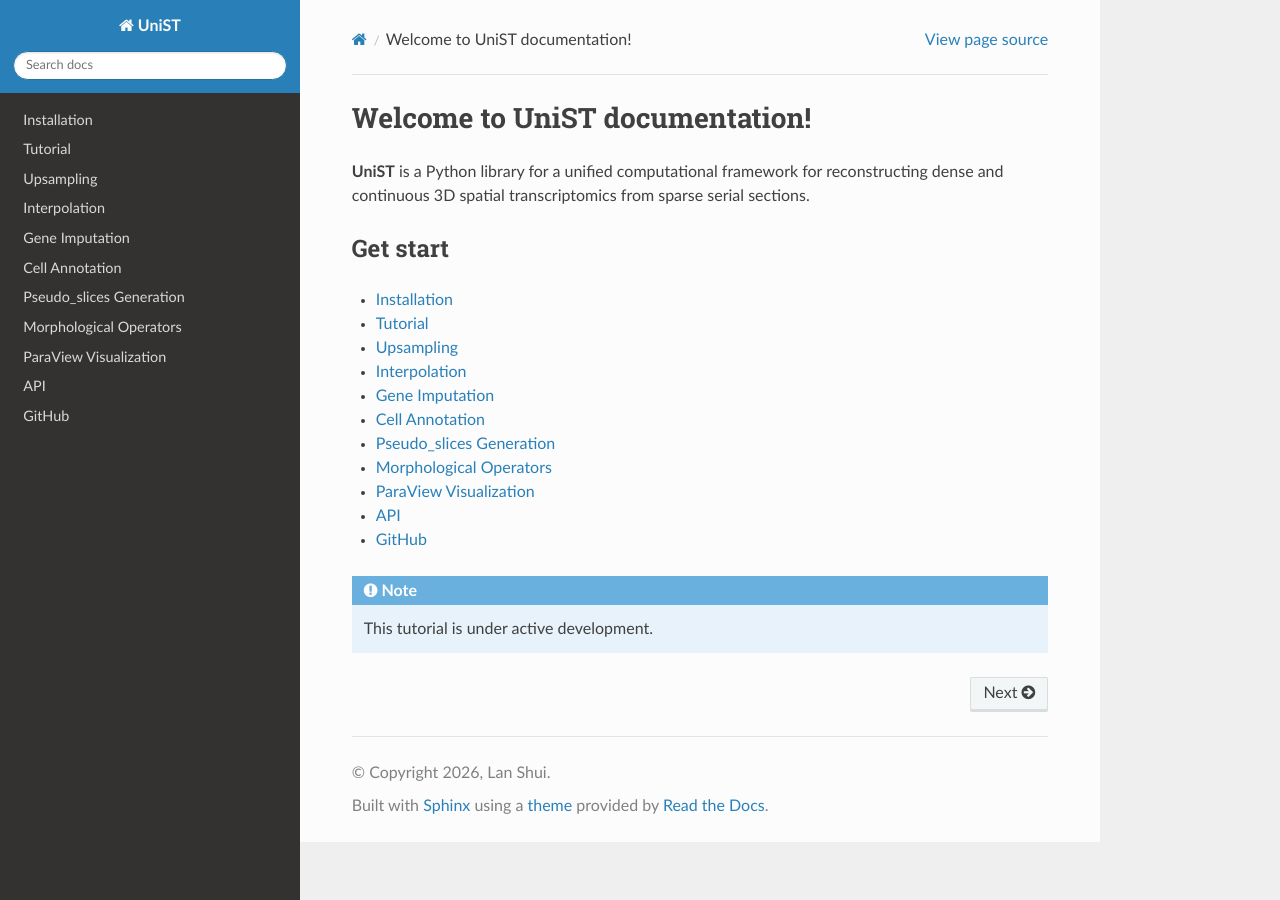
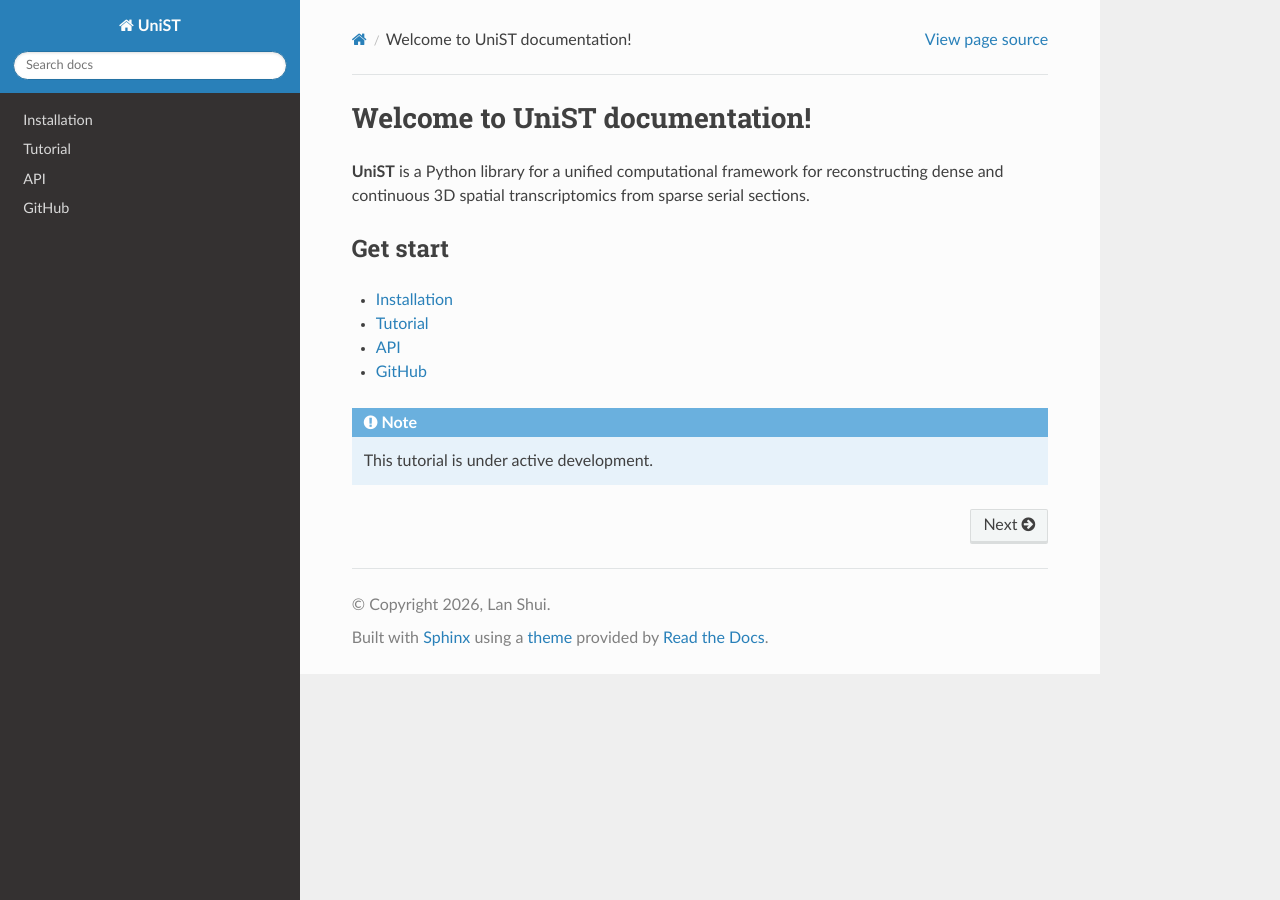
Before and after one commit to lanshui98/UniST-tutorial, a Sphinx documentation site: the page built from docs/source/index.rst, in a window 1280 px wide. Built offline with Sphinx 7.4.7 and the Read the Docs theme 3.1.0, drawn with Linux system fonts in a browser that asks for light colours.

Commit message:
Update index.rst

```diff
--- a/docs/source/index.rst
+++ b/docs/source/index.rst
@@ -11,13 +11,6 @@ Get start
    installation
 
    tutorial
-   upsampling
-   interpolation
-   gene_imputation
-   cell_annotation
-   pseudo_slices
-   morpho_operator
-   vis_paraview
 
    api
 
```
